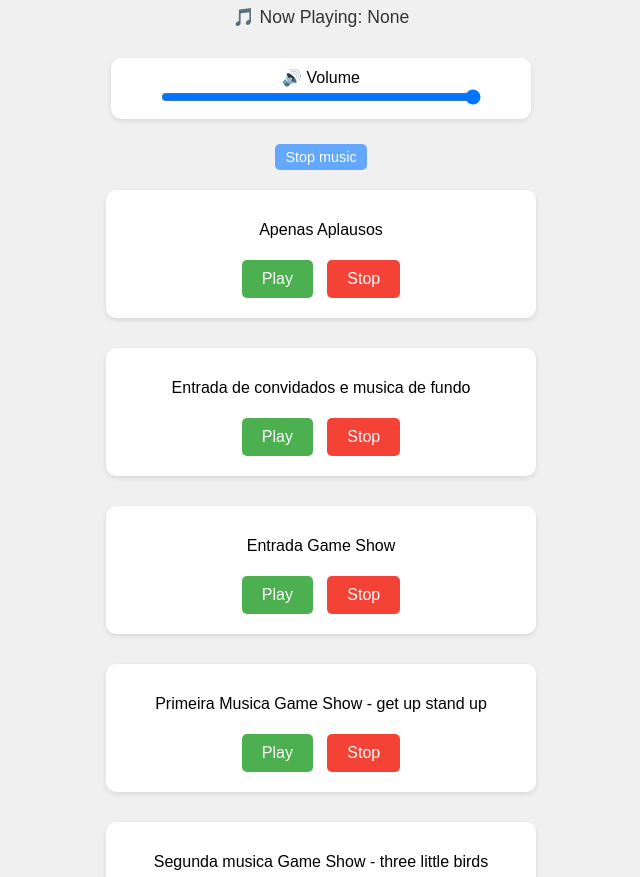
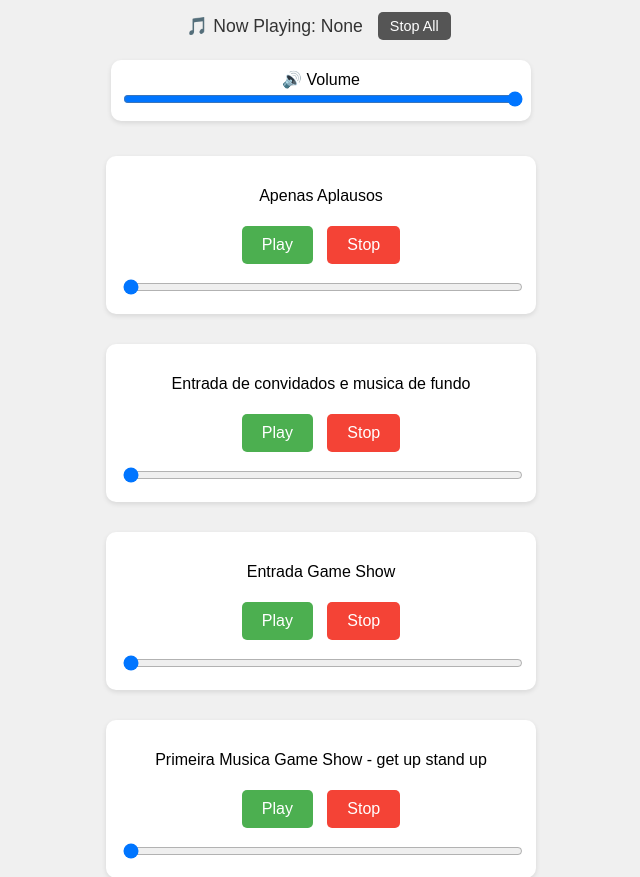
Before and after one commit to EwertonRosendo/enarcle_senac, a plain HTML site: page index.html in a window 1280 px wide. Shown: the part 75-952 px from the top of the page, without its empty margins (319-959 px from the left). Drawn offline with Linux system fonts and the light colour scheme.

Commit message:
add progress bar

```diff
--- a/index.html
+++ b/index.html
@@ -17,8 +17,13 @@
       font-size: 1.5em;
       margin-bottom: 10px;
     }
+    #now-playing-container {
+      display: flex;
+      align-items: center;
+      gap: 10px;
+      margin-bottom: 15px;
+    }
     #now-playing {
-      margin-bottom: 15px;
       font-size: 1.1em;
       color: #333;
     }
@@ -33,7 +38,7 @@
       text-align: center;
     }
     input[type="range"] {
-      width: 80%;
+      width: 100%;
     }
     .player {
       margin: 15px 0;
@@ -61,55 +66,69 @@
       background: #f44336;
       color: white;
     }
+    .stop-all {
+      background: #555;
+      color: white;
+      padding: 6px 12px;
+      font-size: 0.9em;
+      border-radius: 5px;
+    }
+    .progress {
+      margin-top: 10px;
+    }
   </style>
 </head>
 <body>
   <h1>Offline Music Player</h1>
-  <div style="display: flex; align-items: center; gap: 10px; margin-bottom: 15px;">
+  <div id="now-playing-container">
     <div id="now-playing">🎵 Now Playing: None</div>
+    <button class="stop-all" onclick="stopAllMusic()">Stop All</button>
   </div>
+
   <div class="volume-control">
     <label for="volume">🔊 Volume</label><br>
     <input type="range" id="volume" min="0" max="1" step="0.01" value="1" onchange="setGlobalVolume(this.value)">
   </div>
-  <button onclick="stopAllMusic()" style="padding: 5px 10px; font-size: 0.9em; background: #64a7ff; color: white; border: none; border-radius: 5px; cursor: pointer;">
-    Stop music
-  </button>
 
   <div class="player">
     <p>Apenas Aplausos</p>
     <button class="play" onclick="playMusic(0)">Play</button>
-    <button class="stop" onclick="stopMusic(0)">Stop</button>
+    <button class="stop" onclick="stopMusic(0)">Stop</button><br>
+    <input type="range" min="0" value="0" step="0.1" class="progress" data-index="0" onchange="seekMusic(this)">
   </div>
 
   <div class="player">
     <p>Entrada de convidados e musica de fundo</p>
     <button class="play" onclick="playMusic(1)">Play</button>
-    <button class="stop" onclick="stopMusic(1)">Stop</button>
+    <button class="stop" onclick="stopMusic(1)">Stop</button><br>
+    <input type="range" min="0" value="0" step="0.1" class="progress" data-index="1" onchange="seekMusic(this)">
   </div>
 
   <div class="player">
     <p>Entrada Game Show</p>
     <button class="play" onclick="playMusic(2)">Play</button>
-    <button class="stop" onclick="stopMusic(2)">Stop</button>
+    <button class="stop" onclick="stopMusic(2)">Stop</button><br>
+    <input type="range" min="0" value="0" step="0.1" class="progress" data-index="2" onchange="seekMusic(this)">
   </div>
 
   <div class="player">
     <p>Primeira Musica Game Show - get up stand up</p>
     <button class="play" onclick="playMusic(3)">Play</button>
-    <button class="stop" onclick="stopMusic(3)">Stop</button>
+    <button class="stop" onclick="stopMusic(3)">Stop</button><br>
+    <input type="range" min="0" value="0" step="0.1" class="progress" data-index="3" onchange="seekMusic(this)">
   </div>
 
   <div class="player">
     <p>Segunda musica Game Show - three little birds</p>
     <button class="play" onclick="playMusic(4)">Play</button>
-    <button class="stop" onclick="stopMusic(4)">Stop</button>
+    <button class="stop" onclick="stopMusic(4)">Stop</button><br>
+    <input type="range" min="0" value="0" step="0.1" class="progress" data-index="4" onchange="seekMusic(this)">
   </div>
 
   <script>
     const audios = [
-      new Audio('aplausos.mp3'), // musica 1
-      new Audio('audio_entrada_convidados.mp3'), // musica 2
+      new Audio('aplausos.mp3'),
+      new Audio('audio_entrada_convidados.mp3'),
       new Audio('entrada_game_show.mp3'),
       new Audio('get_up_stand_up_bob_marley.mp3'),
       new Audio('three_little_birds_bob_marley.mp3')
@@ -121,8 +140,8 @@
       stopAll();
       audios[index].play();
       const src = audios[index].src;
-      const fileName = src.substring(src.lastIndexOf('/') + 1);
-      nowPlayingDisplay.textContent = `🎵 Now Playing: Music ${fileName}`;
+      const fileName = decodeURIComponent(src.substring(src.lastIndexOf('/') + 1));
+      nowPlayingDisplay.textContent = `🎵 Now Playing: ${fileName}`;
     }
 
     function stopMusic(index) {
@@ -138,6 +157,11 @@
       });
     }
 
+    function stopAllMusic() {
+      stopAll();
+      nowPlayingDisplay.textContent = `🎵 Now Playing: None`;
+    }
+
     function setGlobalVolume(value) {
       const volume = parseFloat(value);
       audios.forEach(audio => {
@@ -145,10 +169,22 @@
       });
     }
 
-    function stopAllMusic() {
-      stopAll();
-      nowPlayingDisplay.textContent = `🎵 Now Playing: None`;
-   }
+    function seekMusic(slider) {
+      const index = parseInt(slider.dataset.index);
+      const audio = audios[index];
+      audio.currentTime = slider.value;
+    }
+
+    // Update progress bars while playing
+    audios.forEach((audio, index) => {
+      audio.addEventListener('timeupdate', () => {
+        const progress = document.querySelector(`.progress[data-index="${index}"]`);
+        if (progress && !progress.dragging) {
+          progress.value = audio.currentTime;
+          progress.max = audio.duration || 0;
+        }
+      });
+    });
   </script>
 </body>
 </html>
```
